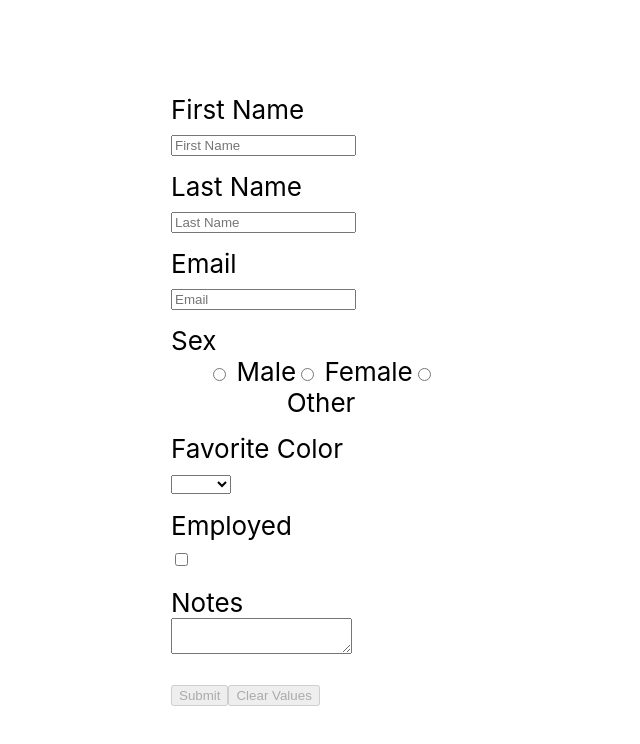
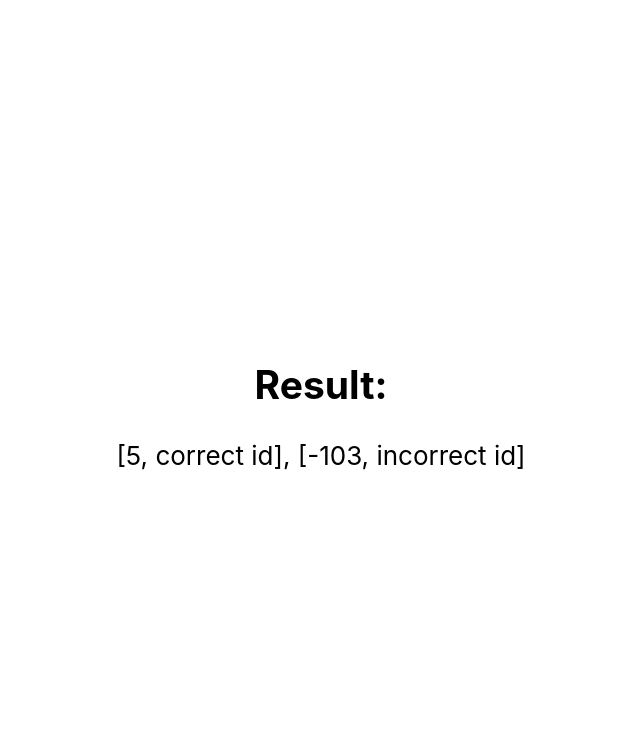
Before and after one commit to gavrilin-remote/courses-app, a React (Create React App) app: page / in a window 1280 px wide. Shown: the top 744 px of the page, without its empty margins (319-959 px from the left). Built offline with nearby package versions, Linux system fonts and the light colour scheme.

Commit message:
change layout

```diff
--- a/src/App.js
+++ b/src/App.js
@@ -1,14 +1,22 @@
-import React from 'react';
-import {CoursesForm} from "./features/coursesForm/CoursesForm";
+import React, {useEffect, useState} from 'react';
 import './App.css';
 import {promises} from "./features/promises";
 
 function App() {
-  console.log(promises())
+
+    const [result, setResult] = useState(undefined)
+
+    useEffect(()=>{
+        setResult(promises())
+    }, [])
+
+
   return (
     <div className="App">
       <header className="App-header">
-          <CoursesForm />
+          <div><h2>Result:</h2>
+              {result && result.map(a => `[${ Object.values(a).join(", ") }]`).join(", ")}
+          </div>
       </header>
     </div>
   );
--- a/src/features/promises.js
+++ b/src/features/promises.js
@@ -35,4 +35,15 @@ export const promises = () => {
   */
 
   //Место для реализации задачи 2
+
+    return [
+        {
+            id: 5,
+            responseInfo: 'correct id',
+        },
+        {
+            id: -103,
+            responseInfo: 'incorrect id',
+        }
+    ]
 };
```
